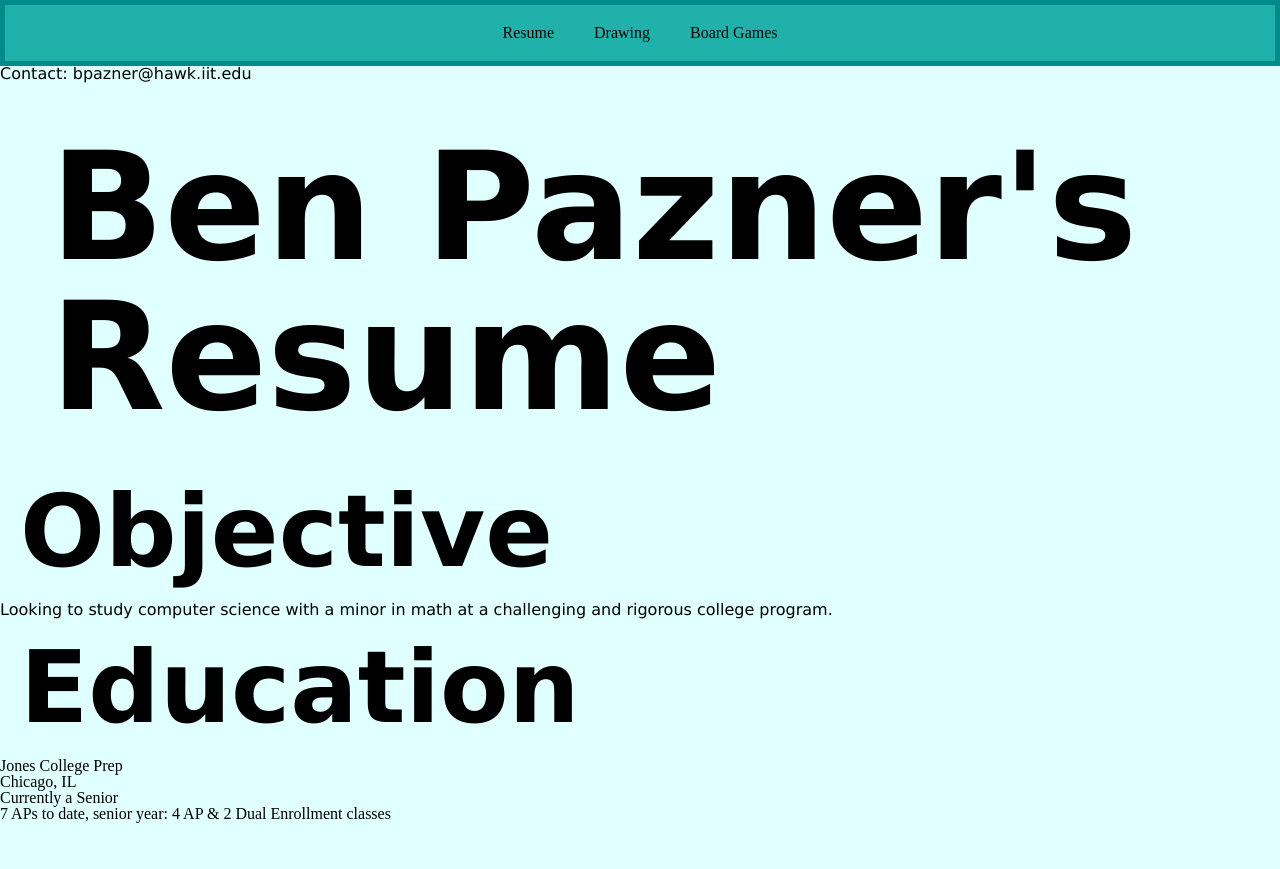
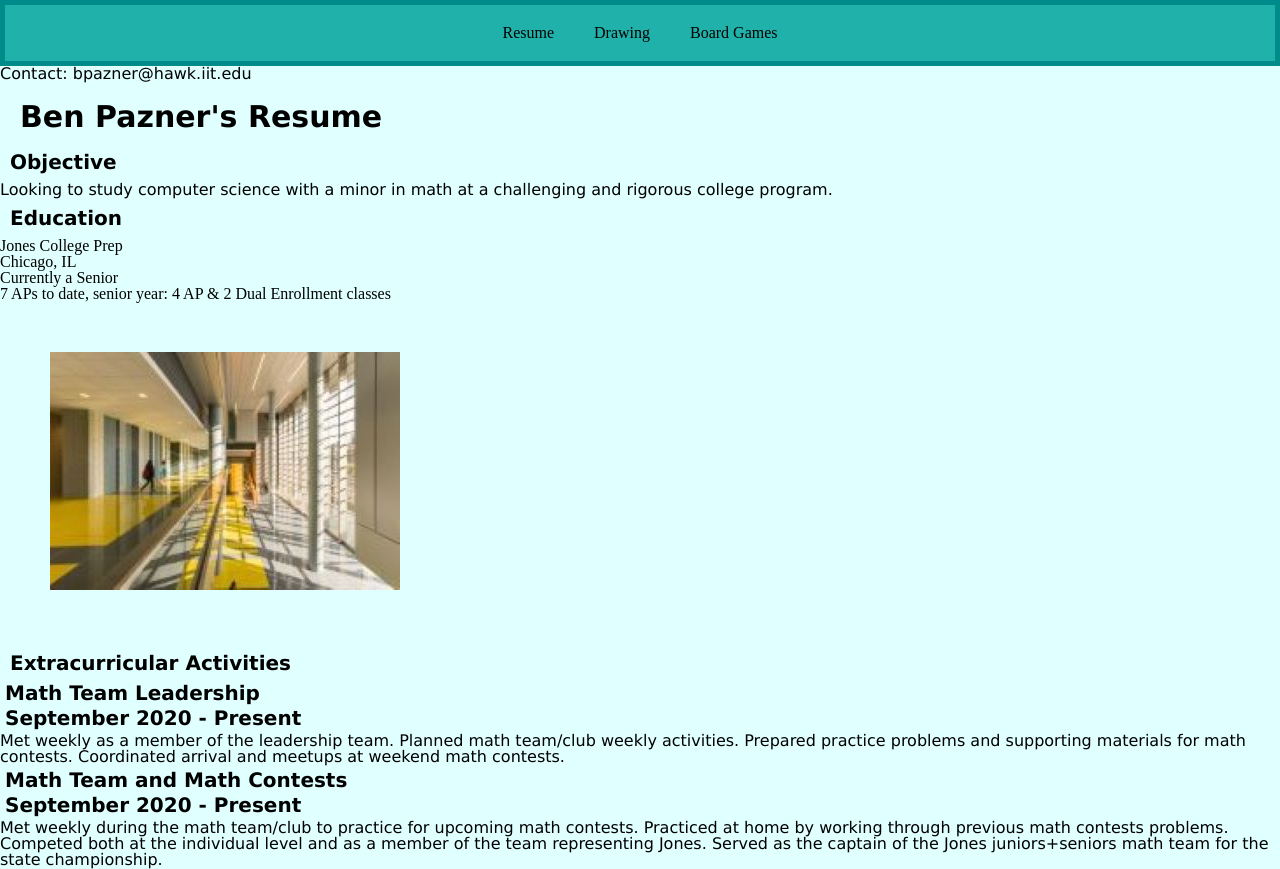
Before and after one commit to u7425/project_3, a plain HTML site: page index.html in a window 1280 px wide. Shown: the top 869 px of the page. Drawn offline with Linux system fonts and the light colour scheme.

Commit message:
Update style.css

```diff
--- a/css/style.css
+++ b/css/style.css
@@ -54,24 +54,24 @@ h1 {
   font-family: verdana, sans-serif;
   color: black;
   font-weight: bold;
-  font-size: 150px;
-  margin: 50px;
+  font-size: 30px;
+  margin: 20px;
 }
 
 h2 {
   font-family: verdana, sans-serif;
   color: black;
   font-weight: bold;
-  font-size: 100px;
-  margin: 20px;
+  font-size: 20px;
+  margin: 10px;
 }
 
 h4 {
   font-family: verdana, sans-serif;
   color: black;
   font-weight: bold;
-  font-size: 50px;
-  margin: 20px;
+  font-size: 20px;
+  margin: 5px;
 }
 
 p {
@@ -79,7 +79,7 @@ p {
   color: black;
 }
 
-ul li {
+ul {
   list-style-type: square;
 }
 
```
